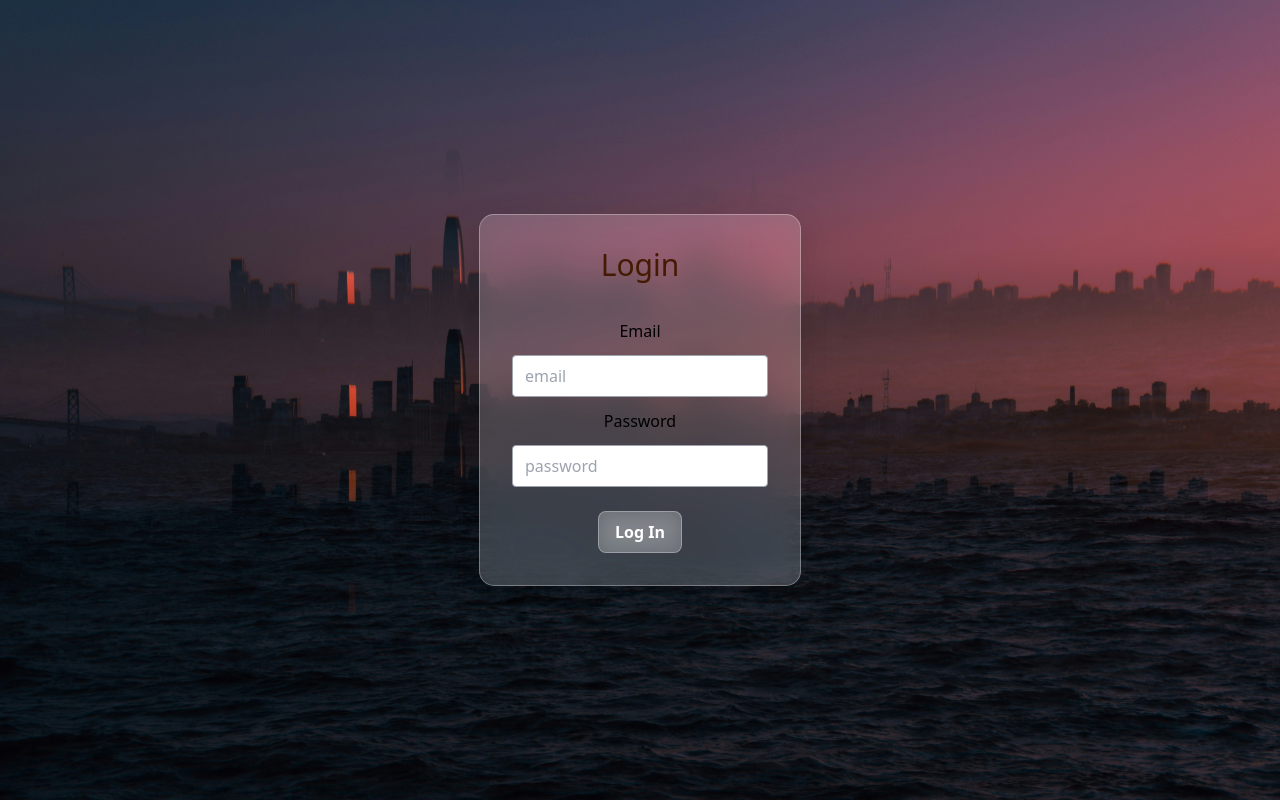
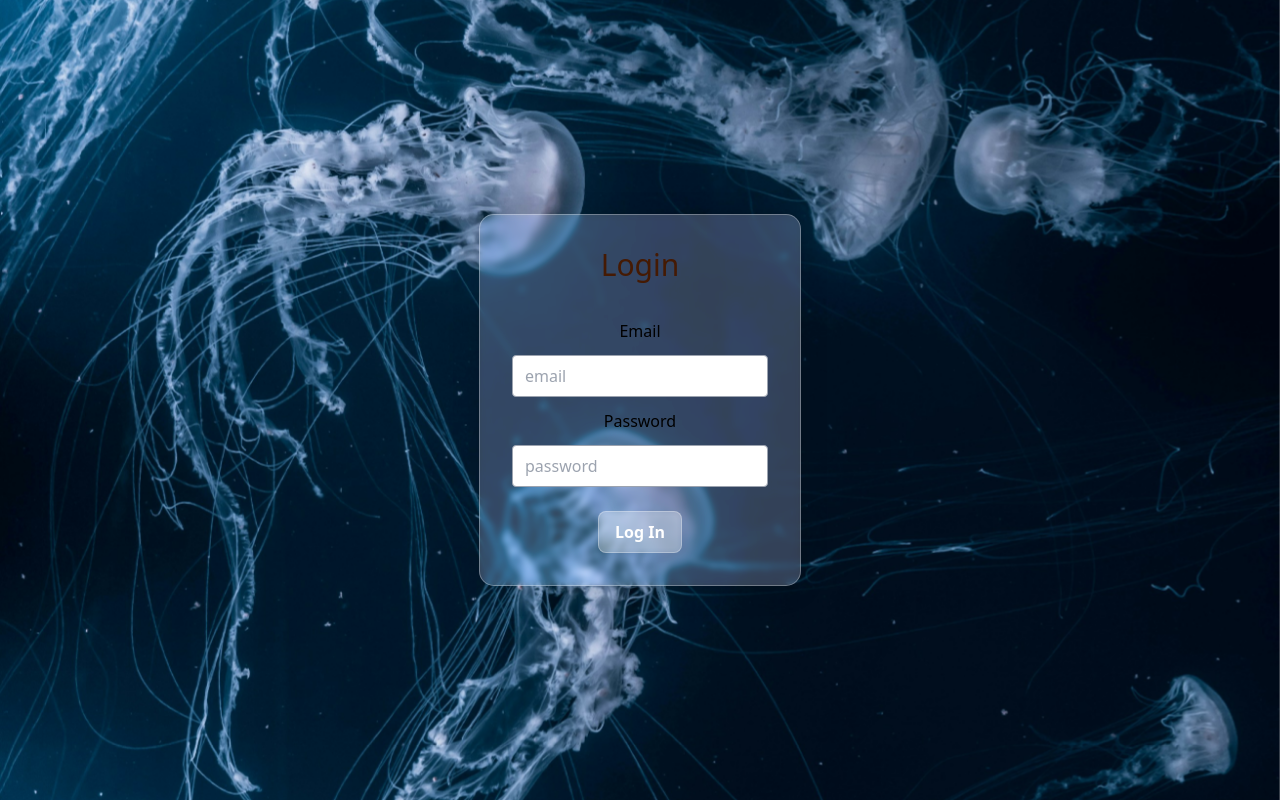
Before and after one commit to suulaav/suulaav.com.np, a Next.js app: page / in a window 1280 px wide. Built offline with nearby package versions, Linux system fonts and the light colour scheme.

Commit message:
Login Page

```diff
--- a/app/globals.css
+++ b/app/globals.css
@@ -9,13 +9,13 @@
 
 
 .glass-effect {
-    background: rgba(255, 255, 255, 0.2); /* Slightly more opaque */
-    backdrop-filter: blur(20px) saturate(180%); /* More blur and saturation */
-    -webkit-backdrop-filter: blur(20px) saturate(180%); /* For Safari */
-    border: 1px solid rgba(255, 255, 255, 0.3); /* Border to enhance the glass effect */
-    box-shadow: 0 4px 30px rgba(0, 0, 0, 0.1); /* Soft shadow for depth */
-    border-radius: 15px; /* Rounded corners for a modern look */
-    padding: 2rem; /* Adjust padding for better spacing */
+    background: rgba(255, 255, 255, 0.2);
+    backdrop-filter: blur(3px) saturate(180%);
+    -webkit-backdrop-filter: blur(3px) saturate(180%);
+    border: 1px solid rgba(255, 255, 255, 0.3);
+    box-shadow: 0 4px 30px rgba(0, 0, 0, 0.1);
+    border-radius: 15px;
+    padding: 2rem;
 }
 .main-background {
     background: url('bg.jpg') no-repeat center center fixed;
@@ -26,18 +26,18 @@
     align-items: center;
 }
 .glassy-button {
-    background: rgba(255, 255, 255, 0.2); /* Semi-transparent background */
-    backdrop-filter: blur(10px); /* Apply blur */
-    -webkit-backdrop-filter: blur(10px); /* For Safari */
-    border: 1px solid rgba(255, 255, 255, 0.3); /* Subtle border */
-    color: white; /* Ensure text is readable */
-    font-weight: bold; /* Bold text */
-    padding: 0.5rem 1rem; /* Padding for size */
-    border-radius: 8px; /* Rounded corners */
-    transition: background 0.3s ease; /* Smooth transition for hover effect */
+    background: rgba(255, 255, 255, 0.2);
+    backdrop-filter: blur(3px);
+    -webkit-backdrop-filter: blur(3px);
+    border: 1px solid rgba(255, 255, 255, 0.3);
+    color: white;
+    font-weight: bold;
+    padding: 0.5rem 1rem;
+    border-radius: 8px;
+    transition: background 0.3s ease;
 }
 
-/* Hover effect for the button */
+
 .glassy-button:hover {
-    background: rgba(255, 255, 255, 0.3); /* Slightly more opaque on hover */
+    background: rgba(255, 255, 255, 0.3);
 }
```
Also changed, not shown: app/bg.jpg, public/bg.jpg.
